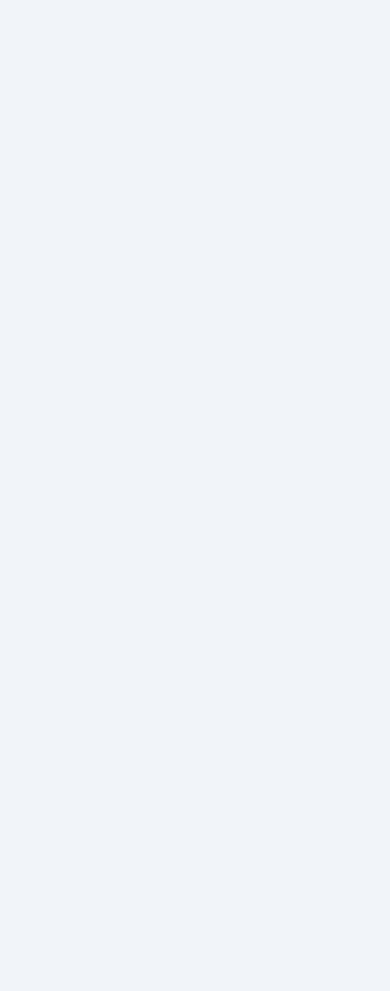
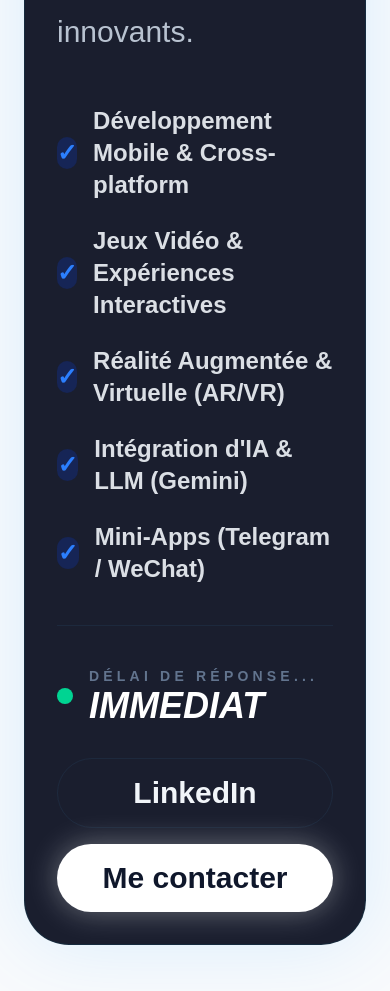
Before and after one commit to shikileliondor/Portfoliomorel, a Next.js app: page / in a window 390 px wide. Shown: the part 7480-8471 px from the top of the page. Before the commit the page ends 7099 px from the top, so only its background shows below. Built offline with nearby package versions, Linux system fonts and the light colour scheme.

Commit message:
Refonte la section Me contacter avec nouveaux textes

```diff
--- a/components/Contact.tsx
+++ b/components/Contact.tsx
@@ -1,60 +1,61 @@
+const EXPERTISE_ITEMS = [
+  "Développement Mobile & Cross-platform",
+  "Jeux Vidéo & Expériences Interactives",
+  "Réalité Augmentée & Virtuelle (AR/VR)",
+  "Intégration d'IA & LLM (Gemini)",
+  "Mini-Apps (Telegram / WeChat)",
+];
+
 export default function Contact() {
   return (
     <section id="contact" className="scroll-mt-24 px-6 py-16 lg:px-8 lg:py-20">
-      <div className="mx-auto grid w-full max-w-6xl gap-8 lg:grid-cols-2">
-        <div>
-          <h3 className="mb-4 text-3xl font-semibold text-slate-900 dark:text-slate-100">Contact</h3>
-          <p className="mb-2 text-slate-600 dark:text-slate-400">Email : morelyann10@gmail.com</p>
-          <p className="text-slate-600 dark:text-slate-400">Téléphones : 0143099959 / 0799245071</p>
+      <div className="mx-auto w-full max-w-6xl rounded-[2.8rem] border border-cyan-900/30 bg-slate-950/90 p-8 shadow-[0_0_80px_rgba(0,151,255,0.12)] md:p-12">
+        <div className="grid gap-12 lg:grid-cols-2">
+          <p className="max-w-xl text-3xl leading-relaxed text-slate-300/90 md:text-4xl">
+            Du concept initial au déploiement sur les stores, j&apos;accompagne dans la création de
+            produits digitaux innovants.
+          </p>
+
+          <ul className="space-y-6">
+            {EXPERTISE_ITEMS.map((item) => (
+              <li key={item} className="flex items-center gap-4 text-2xl font-semibold text-slate-100/90">
+                <span className="inline-flex h-8 w-8 items-center justify-center rounded-full bg-blue-950 text-blue-500">
+                  ✓
+                </span>
+                {item}
+              </li>
+            ))}
+          </ul>
         </div>
 
-        <form className="rounded-2xl border border-slate-200 bg-white p-6 shadow-sm dark:border-slate-700 dark:bg-slate-900">
-          <div className="mb-4">
-            <label htmlFor="name" className="mb-2 block text-sm font-medium text-slate-700 dark:text-slate-300">
-              Nom
-            </label>
-            <input
-              id="name"
-              name="name"
-              type="text"
-              className="w-full rounded-xl border border-slate-300 bg-white px-4 py-2 text-slate-700 outline-none ring-slate-200 transition focus:ring-2 dark:border-slate-600 dark:bg-slate-800 dark:text-slate-200"
-              placeholder="Votre nom"
-            />
+        <div className="my-10 border-t border-slate-800" />
+
+        <div className="flex flex-col gap-8 md:flex-row md:items-end md:justify-between">
+          <div className="flex items-center gap-4">
+            <span className="h-4 w-4 rounded-full bg-emerald-400" />
+            <div>
+              <p className="text-sm font-semibold uppercase tracking-[0.3em] text-slate-500">Délai de réponse...</p>
+              <p className="text-4xl font-black uppercase italic text-white">Immediat</p>
+            </div>
           </div>
 
-          <div className="mb-4">
-            <label htmlFor="email" className="mb-2 block text-sm font-medium text-slate-700 dark:text-slate-300">
-              Email
-            </label>
-            <input
-              id="email"
-              name="email"
-              type="email"
-              className="w-full rounded-xl border border-slate-300 bg-white px-4 py-2 text-slate-700 outline-none ring-slate-200 transition focus:ring-2 dark:border-slate-600 dark:bg-slate-800 dark:text-slate-200"
-              placeholder="votre@email.com"
-            />
+          <div className="flex flex-col gap-4 sm:flex-row">
+            <a
+              href="https://www.linkedin.com"
+              target="_blank"
+              rel="noreferrer"
+              className="inline-flex min-w-52 items-center justify-center rounded-full border border-slate-800 px-8 py-4 text-3xl font-semibold text-slate-100 transition hover:border-slate-600"
+            >
+              LinkedIn
+            </a>
+            <a
+              href="mailto:morelyann10@gmail.com"
+              className="inline-flex min-w-60 items-center justify-center rounded-full bg-white px-8 py-4 text-3xl font-semibold text-slate-900 shadow-[0_0_30px_rgba(255,255,255,0.35)] transition hover:bg-slate-100"
+            >
+              Me contacter
+            </a>
           </div>
-
-          <div className="mb-5">
-            <label htmlFor="message" className="mb-2 block text-sm font-medium text-slate-700 dark:text-slate-300">
-              Message
-            </label>
-            <textarea
-              id="message"
-              name="message"
-              rows={4}
-              className="w-full rounded-xl border border-slate-300 bg-white px-4 py-2 text-slate-700 outline-none ring-slate-200 transition focus:ring-2 dark:border-slate-600 dark:bg-slate-800 dark:text-slate-200"
-              placeholder="Votre message"
-            />
-          </div>
-
-          <button
-            type="submit"
-            className="w-full rounded-xl bg-slate-900 px-6 py-3 text-sm font-medium text-white transition-colors duration-300 hover:bg-slate-800 dark:bg-cyan-600 dark:hover:bg-cyan-500"
-          >
-            Envoyer
-          </button>
-        </form>
+        </div>
       </div>
     </section>
   );
--- a/components/hero/HeroLanding.tsx
+++ b/components/hero/HeroLanding.tsx
@@ -5,6 +5,7 @@ import { AnimatedInitials } from "@/components/hero/AnimatedInitials";
 import { CustomCursor } from "@/components/hero/CustomCursor";
 import { AboutSection } from "@/components/AboutSection";
 import { ProjectSection } from "@/components/ProjectSection";
+import Contact from "@/components/Contact";
 import { SkillsSection } from "@/components/SkillsSection";
 
 export function HeroLanding() {
@@ -83,6 +84,7 @@ export function HeroLanding() {
         <AboutSection />
         <SkillsSection />
         <ProjectSection />
+        <Contact />
       </div>
     </div>
   );
```
